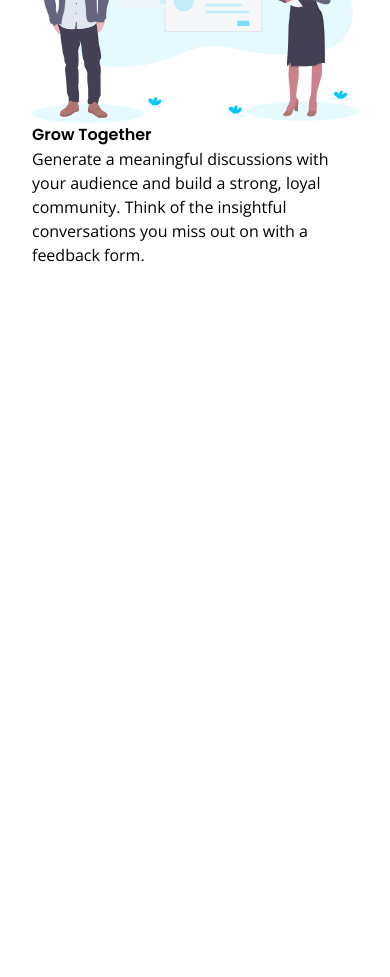
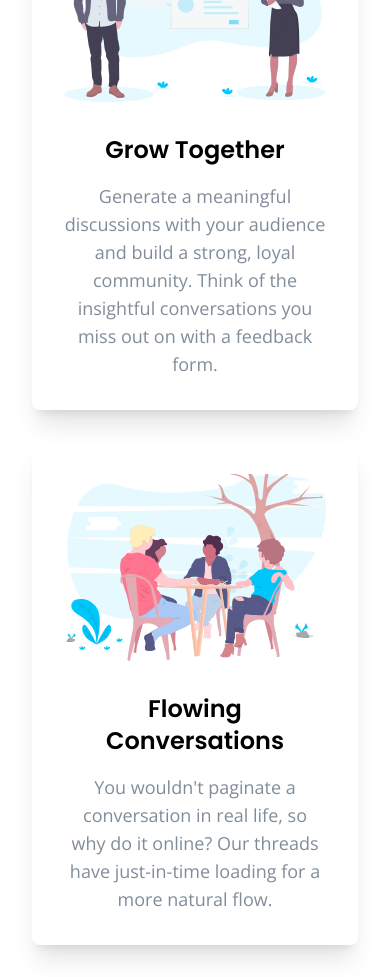
Before and after one commit to ronaldlamdev/huddle-landing-page-fe-mentor, a React (Vite) app: page / in a window 390 px wide. Shown: the part 1020-1997 px from the top of the page. Before the commit the page ends 1319 px from the top, so only its background shows below. Built offline with nearby package versions, Linux system fonts and the light colour scheme.

Commit message:
finished main.jsx component for mobile

```diff
--- a/src/components/Main.jsx
+++ b/src/components/Main.jsx
@@ -6,7 +6,7 @@ import YourUsers from '../assets/illustration-your-users.svg'
 
 const Main = () => {
   return (
-    <main>
+    <main className='mx-auto w-full p-8 flex flex-col justify-around gap-8'>
       <MainCard
         image={GrowTogether}
         forAlt='grow together'
@@ -14,7 +14,30 @@ const Main = () => {
         para='Generate a meaningful discussions with
         your audience and build a strong, loyal
         community. Think of the insightful conversations
-        you miss out on with a feedback form.'/>
+        you miss out on with a feedback form.'
+      />
+
+      <MainCard
+        image={FlowConverse}
+        forAlt='flowing conversations'
+        heading='Flowing Conversations'
+        para="You wouldn't paginate a conversation
+        in real life, so why do it online? Our
+        threads have just-in-time loading for a
+        more natural flow."
+      />
+
+      <MainCard
+        image={YourUsers}
+        forAlt="your users"
+        heading='Your Users'
+        para="It takes no time at all to integrate
+        Huddle with your app's
+        authentication solution. This means,
+        once signed in to your app, your
+        users can start chatting immediately."
+      />
+
     </main>
   )
 }
--- a/src/components/MainCard.jsx
+++ b/src/components/MainCard.jsx
@@ -2,11 +2,11 @@ import React from 'react'
 
 const MainCard = ({image, forAlt, heading, para}) => {
   return (
-    <div className='flex flex-col justify-between p-8 mx-auto'>
+    <div className='bg-white rounded-lg shadow-xl flex flex-col justify-between items-center text-center p-8 mx-auto gap-8'>
       <img src={image} alt={forAlt}/>
-      <div>
-        <h1>{heading}</h1>
-        <p>{para}</p>
+      <div className='flex flex-col justify-between gap-4'>
+        <h1 className='text-2xl'>{heading}</h1>
+        <p className='text-[#808d99] text-lg'>{para}</p>
       </div>
     </div>
   )
```
Also changed, not shown: src/index.css (line endings or trailing spaces).
